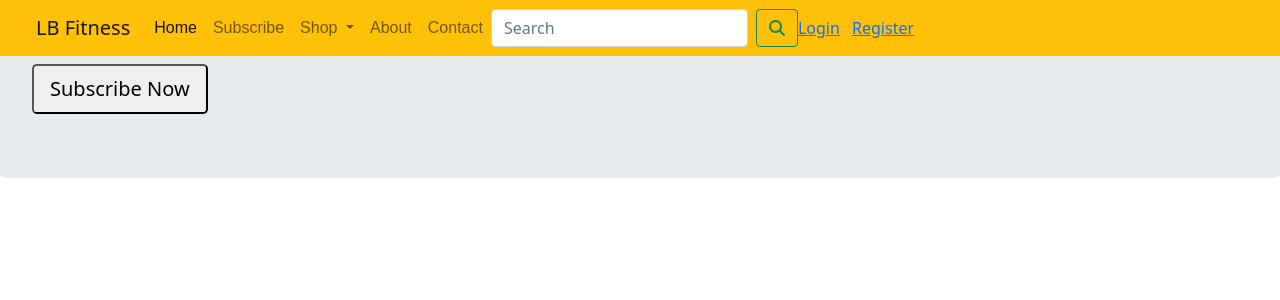
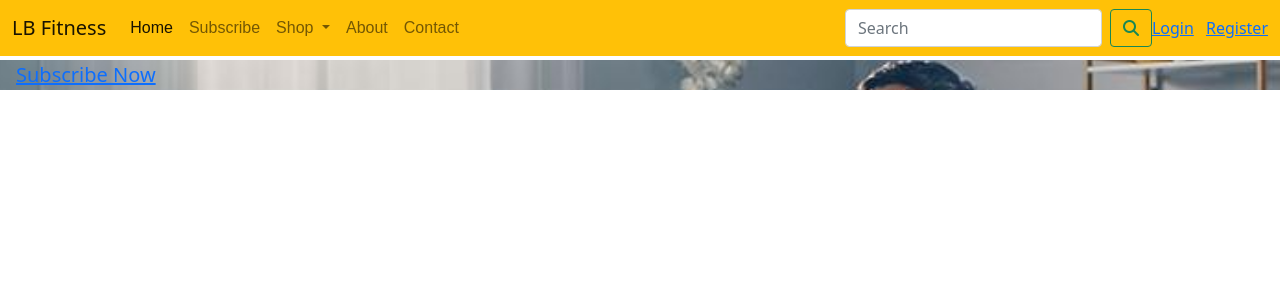
Before and after one commit to lbacon17/lb-fitness, a Django app: page / in a window 1280 px wide. Shown: the top 300 px of the page. Run offline with Django 3.2, Linux system fonts and the light colour scheme; parts of the project's set-up code (start-up, migrations or seed data) failed here and were passed over; some libraries are stand-ins or nearby versions; some web fonts are replaced.

Commit message:
styled navbar and uploaded hero image

```diff
--- a/home/templates/home/index.html
+++ b/home/templates/home/index.html
@@ -6,7 +6,7 @@
 {% endblock %}
 
 {% block content %}
-<div class="jumbotron">
-    <button class="btn-lg">Subscribe Now</button>
-</div>
+    <div class="banner">
+        <a href="" class="btn-lg">Subscribe Now</a>
+    </div>
 {% endblock %}
--- a/lb_fitness/settings.py
+++ b/lb_fitness/settings.py
@@ -72,6 +72,7 @@ TEMPLATES = [
                 'django.template.context_processors.request',
                 'django.contrib.auth.context_processors.auth',
                 'django.contrib.messages.context_processors.messages',
+                'django.template.context_processors.media',
             ],
         },
     },
--- a/static/css/base.css
+++ b/static/css/base.css
@@ -1,5 +1,14 @@
 html {
     height: 100%;
+}
+
+.page-wrap {
+    padding-top: 60px;
+}
+
+.banner {
+    background: url('/media/site_hero_image.png') no-repeat center center fixed;
+    background-size: cover;
 }
 
 .navbar-nav .nav-item .nav-link {
--- a/templates/base.html
+++ b/templates/base.html
@@ -46,17 +46,15 @@
         <header class="container-fluid fixed-top">
             <div class="row bg-warning">
                 <nav class="navbar navbar-expand-lg navbar-light navbar-bg-light">
-                    <div class="container-fluid">
                     <a class="navbar-brand" href="{% url 'home' %}">LB Fitness</a>
                     <button class="navbar-toggler" type="button" data-bs-toggle="collapse" data-bs-target="#navbarNavDropdown" aria-controls="navbarNavDropdown" aria-expanded="false" aria-label="Toggle navigation">
                         <span class="navbar-toggler-icon"></span>
                     </button>
                     {% include 'includes/main-nav.html' %}
-                    </div>
                 </nav>
             </div>
         </header>
-
+        <div class="page-wrap">
             {% if messages %}
             <div class="messages-container">
 
@@ -70,6 +68,6 @@
             {% block content %}
 
             {% endblock %}
-
+        </div>
     </body>
 </html>
--- a/templates/includes/main-nav.html
+++ b/templates/includes/main-nav.html
@@ -24,6 +24,7 @@
             <a class="nav-link" href="#">Contact</a>
         </li>
     </ul>
+</div>
 <form action="" method="GET" class="d-flex">
     <input class="form-control me-2" type="search" name="q" placeholder="Search" aria-label="Search">
     <button class="btn btn-outline-success" type="submit">
@@ -57,4 +58,3 @@
         </li>
     {% endif %}
 </ul>
-</div>
```
Also changed, not shown: media/site_hero_image.png (added), shop/migrations/0002_auto_20210227_1134.py (added). Lines whose indentation alone changed are shown as unchanged.
